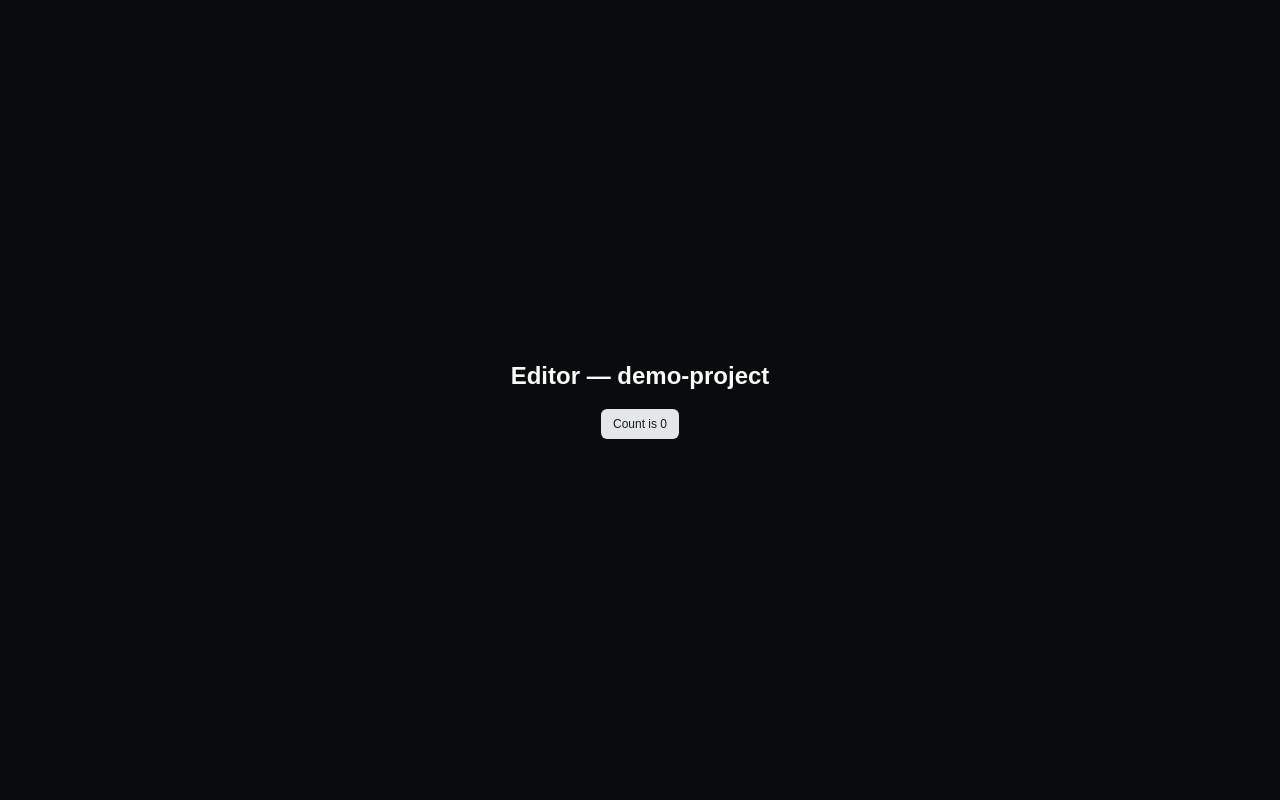
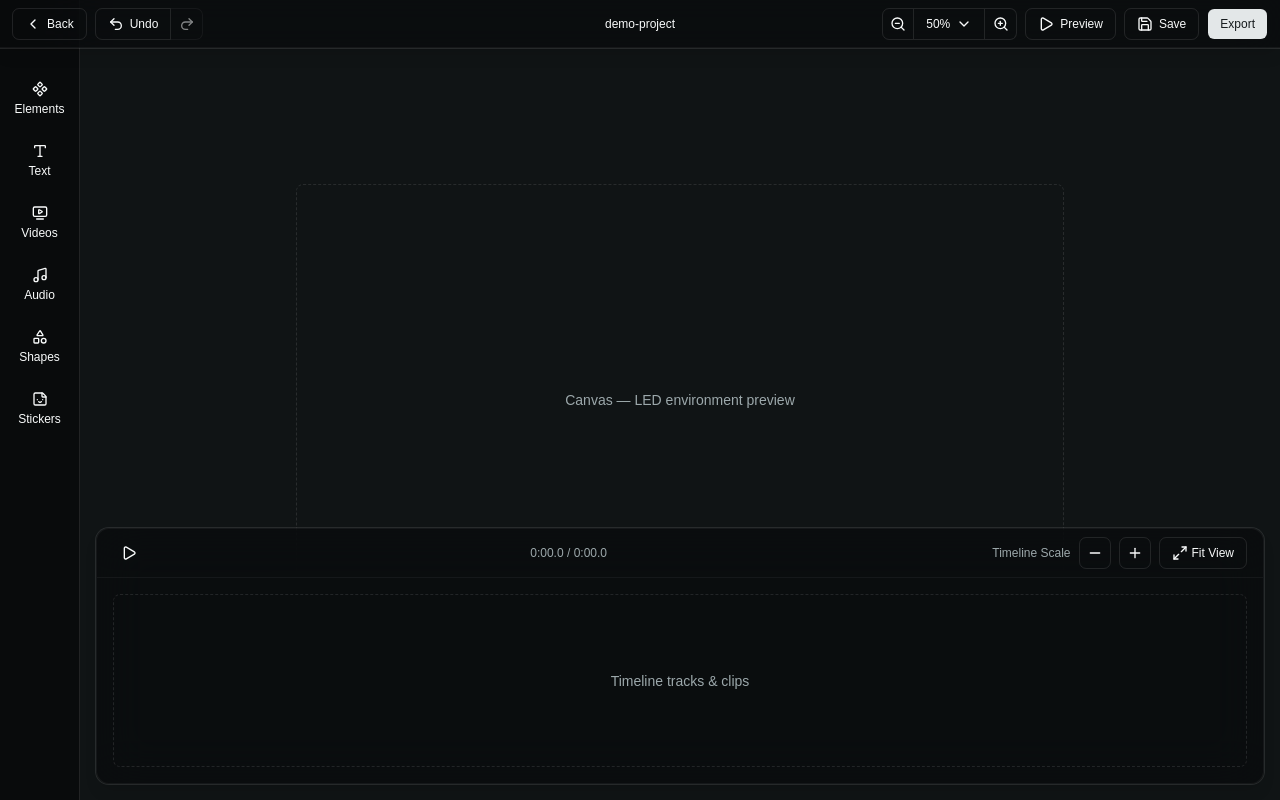
Before and after one commit to akn-corp/led-studio-editor, a React (Vite) app: page / in a window 1280 px wide. Both pictures are taken after typing "Sample" into the empty fields and a click on the button "Create Project". Built offline with nearby package versions, Linux system fonts and the light colour scheme.

Commit message:
feat(editor): enhance editor layout

```diff
--- a/src/app/routes/editor.tsx
+++ b/src/app/routes/editor.tsx
@@ -1,15 +1,27 @@
-import { Button } from '@/components/ui/button'
-import { useState } from 'react'
 import { useParams } from 'react-router'
+import { EditorCanvas } from '@/components/editor/canvas/editor-canvas'
+import { EditorInspector } from '@/components/editor/inspector/editor-inspector'
+import { EditorNavbar } from '@/components/editor/navbar/editor-navbar'
+import { EditorSidebar } from '@/components/editor/sidebar/editor-sidebar'
+import { EditorTimeline } from '@/components/editor/timeline/editor-timeline'
 
 function Editor() {
   const { projectId } = useParams<{ projectId: string }>()
-  const [count, setCount] = useState(0)
+  // TODO: wire to real selection state — inspector opens once an element is selected
+  const isInspectorOpen = false
 
   return (
-    <div className="flex h-screen w-screen flex-col items-center justify-center gap-4">
-      <h1 className="text-2xl font-semibold">Editor — {projectId}</h1>
-      <Button onClick={() => setCount((c) => c + 1)}>Count is {count}</Button>
+    <div className="relative h-screen w-screen overflow-hidden">
+      <div className="flex h-full w-full">
+        <EditorSidebar />
+        <div className="relative flex-1 overflow-hidden">
+          <EditorCanvas />
+          <EditorTimeline />
+        </div>
+        {isInspectorOpen && <EditorInspector />}
+      </div>
+
+      <EditorNavbar projectId={projectId} />
     </div>
   )
 }
--- /dev/null
+++ b/src/components/editor/canvas/editor-canvas.tsx
@@ -0,0 +1,11 @@
+function EditorCanvas() {
+  return (
+    <div className="absolute inset-0 flex items-center justify-center overflow-auto bg-muted/30 p-8">
+      <div className="flex aspect-video w-full max-w-3xl items-center justify-center rounded-lg border border-dashed border-border text-sm text-muted-foreground">
+        Canvas — LED environment preview
+      </div>
+    </div>
+  )
+}
+
+export { EditorCanvas }
--- /dev/null
+++ b/src/components/editor/inspector/editor-inspector.tsx
@@ -0,0 +1,12 @@
+function EditorInspector() {
+  return (
+    <div className="flex w-72 shrink-0 flex-col gap-4 border-l border-border bg-background px-4 pt-18 pb-4">
+      <h2 className="text-sm font-semibold">Inspector</h2>
+      <div className="flex flex-1 items-center justify-center rounded-lg border border-dashed border-border p-4 text-center text-xs text-muted-foreground">
+        Select an element to edit its properties
+      </div>
+    </div>
+  )
+}
+
+export { EditorInspector }
--- /dev/null
+++ b/src/components/editor/navbar/editor-navbar.tsx
@@ -0,0 +1,41 @@
+import { useNavigate } from 'react-router'
+import { UndoRedoControl } from '@/components/editor/navbar/undo-redo-control'
+import { ZoomControl } from '@/components/editor/navbar/zoom-control'
+import { Button } from '@/components/ui/button'
+import { paths } from '@/config/paths'
+import { ChevronLeft, Play, Save } from 'lucide-react'
+
+function EditorNavbar({ projectId }: { projectId?: string }) {
+  const navigate = useNavigate()
+
+  return (
+    <div className="absolute inset-x-0 top-0 z-20 grid grid-cols-3 h-12 border-b border-border/50 bg-background/70 px-3 shadow-lg ring-1 ring-foreground/5 backdrop-blur-xl backdrop-saturate-150 dark:ring-foreground/10">
+      <div className="flex items-center gap-2">
+        <Button variant="outline" onClick={() => navigate(paths.home.getHref())}>
+          <ChevronLeft />
+          Back
+        </Button>
+        <UndoRedoControl />
+      </div>
+
+      <div className="text-xs flex items-center justify-center">
+        <h4>{projectId ?? 'Untitled Project'}</h4>
+      </div>
+
+      <div className="flex items-center gap-2 justify-end">
+        <ZoomControl />
+        <Button variant="outline">
+          <Play />
+          Preview
+        </Button>
+        <Button variant="outline">
+          <Save />
+          Save
+        </Button>
+        <Button>Export</Button>
+      </div>
+    </div>
+  )
+}
+
+export { EditorNavbar }
--- /dev/null
+++ b/src/components/editor/navbar/undo-redo-control.tsx
@@ -0,0 +1,35 @@
+import { Redo2, Undo2 } from 'lucide-react'
+import { Button } from '@/components/ui/button'
+import { ButtonGroup } from '@/components/ui/button-group'
+import { Tooltip, TooltipContent, TooltipTrigger } from '@/components/ui/tooltip'
+
+function UndoRedoControl() {
+  return (
+    <ButtonGroup>
+      <Tooltip>
+        <TooltipTrigger
+          render={
+            <Button variant="outline">
+              <Undo2 />
+              Undo
+            </Button>
+          }
+        />
+        <TooltipContent>Undo</TooltipContent>
+      </Tooltip>
+
+      <Tooltip>
+        <TooltipTrigger
+          render={
+            <Button variant="outline" size="icon" aria-label="Redo" disabled>
+              <Redo2 />
+            </Button>
+          }
+        />
+        <TooltipContent>Redo</TooltipContent>
+      </Tooltip>
+    </ButtonGroup>
+  )
+}
+
+export { UndoRedoControl }
--- /dev/null
+++ b/src/components/editor/navbar/zoom-control.tsx
@@ -0,0 +1,62 @@
+import { Button } from '@/components/ui/button'
+import { ButtonGroup } from '@/components/ui/button-group'
+import {
+  DropdownMenu,
+  DropdownMenuContent,
+  DropdownMenuItem,
+  DropdownMenuSeparator,
+  DropdownMenuTrigger,
+} from '@/components/ui/dropdown-menu'
+import { Tooltip, TooltipContent, TooltipTrigger } from '@/components/ui/tooltip'
+import { ChevronDown, ZoomIn, ZoomOut } from 'lucide-react'
+
+function ZoomControl() {
+  return (
+    <ButtonGroup>
+      <Tooltip>
+        <TooltipTrigger
+          render={
+            <Button variant="outline" size="icon" aria-label="Zoom out">
+              <ZoomOut />
+            </Button>
+          }
+        />
+        <TooltipContent>Zoom out</TooltipContent>
+      </Tooltip>
+
+      <DropdownMenu>
+        <DropdownMenuTrigger
+          render={
+            <Button variant="outline">
+              50%
+              <ChevronDown />
+            </Button>
+          }
+        />
+        <DropdownMenuContent align="center">
+          <DropdownMenuItem>Auto-Fit Page</DropdownMenuItem>
+          <DropdownMenuSeparator />
+          <DropdownMenuItem>Fit Page</DropdownMenuItem>
+          <DropdownMenuItem disabled>Fit Selection</DropdownMenuItem>
+          <DropdownMenuSeparator />
+          <DropdownMenuItem>200% Zoom</DropdownMenuItem>
+          <DropdownMenuItem>100% Zoom</DropdownMenuItem>
+          <DropdownMenuItem>50% Zoom</DropdownMenuItem>
+        </DropdownMenuContent>
+      </DropdownMenu>
+
+      <Tooltip>
+        <TooltipTrigger
+          render={
+            <Button variant="outline" size="icon" aria-label="Zoom in">
+              <ZoomIn />
+            </Button>
+          }
+        />
+        <TooltipContent>Zoom in</TooltipContent>
+      </Tooltip>
+    </ButtonGroup>
+  )
+}
+
+export { ZoomControl }
--- /dev/null
+++ b/src/components/editor/sidebar/editor-sidebar.tsx
@@ -0,0 +1,26 @@
+import { Button } from '@/components/ui/button'
+import { Component, Music, Shapes, Sticker, TvMinimalPlay, Type } from 'lucide-react'
+
+const sidebarItems = [
+  { label: 'Elements', icon: Component },
+  { label: 'Text', icon: Type },
+  { label: 'Videos', icon: TvMinimalPlay },
+  { label: 'Audio', icon: Music },
+  { label: 'Shapes', icon: Shapes },
+  { label: 'Stickers', icon: Sticker },
+]
+
+function EditorSidebar() {
+  return (
+    <div className="flex w-20 shrink-0 flex-col items-center gap-2 border-r border-border bg-background pt-18 pb-4">
+      {sidebarItems.map(({ label, icon: Icon }) => (
+        <Button key={label} variant="ghost" className="h-auto w-16 flex-col gap-1 py-2">
+          <Icon />
+          {label}
+        </Button>
+      ))}
+    </div>
+  )
+}
+
+export { EditorSidebar }
--- /dev/null
+++ b/src/components/editor/timeline/editor-timeline.tsx
@@ -0,0 +1,36 @@
+import { Maximize2, Minus, Play, Plus } from 'lucide-react'
+import { Button } from '@/components/ui/button'
+
+function EditorTimeline() {
+  return (
+    <div className="absolute inset-x-4 bottom-4 z-10 flex h-64 flex-col rounded-2xl border border-border/50 bg-background/70 shadow-lg ring-1 ring-foreground/5 backdrop-blur-xl backdrop-saturate-150 dark:ring-foreground/10">
+      <div className="flex items-center justify-between border-b border-border/50 px-4 py-2">
+        <Button variant="ghost" size="icon" aria-label="Play">
+          <Play />
+        </Button>
+
+        <span className="text-xs text-muted-foreground">0:00.0 / 0:00.0</span>
+
+        <div className="flex items-center gap-2">
+          <span className="text-xs text-muted-foreground">Timeline Scale</span>
+          <Button variant="outline" size="icon" aria-label="Zoom out timeline">
+            <Minus />
+          </Button>
+          <Button variant="outline" size="icon" aria-label="Zoom in timeline">
+            <Plus />
+          </Button>
+          <Button variant="outline" size="sm">
+            <Maximize2 />
+            Fit View
+          </Button>
+        </div>
+      </div>
+
+      <div className="m-4 flex flex-1 items-center justify-center rounded-lg border border-dashed border-border text-sm text-muted-foreground">
+        Timeline tracks & clips
+      </div>
+    </div>
+  )
+}
+
+export { EditorTimeline }
--- a/src/components/ui/empty.tsx
+++ b/src/components/ui/empty.tsx
@@ -7,7 +7,7 @@ function Empty({ className, ...props }: React.ComponentProps<'div'>) {
     <div
       data-slot="empty"
       className={cn(
-        'flex w-full min-w-0 flex-1 flex-col items-center justify-center gap-4 rounded-lg border-dashed p-12 text-center text-balance',
+        'flex w-full min-w-0 flex-1 flex-col items-center justify-center gap-4 rounded-2xl border-dashed p-12 text-center text-balance',
         className,
       )}
       {...props}
```
Also changed, not shown: src/components/ui/dropdown-menu.tsx (+5 -5 lines).
